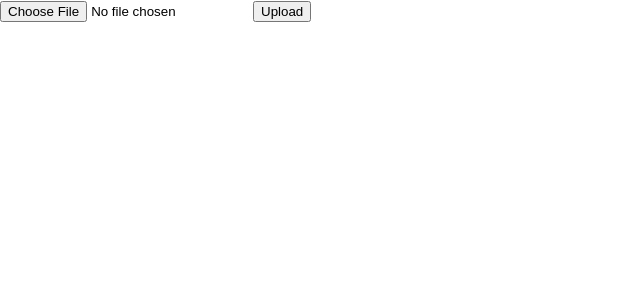
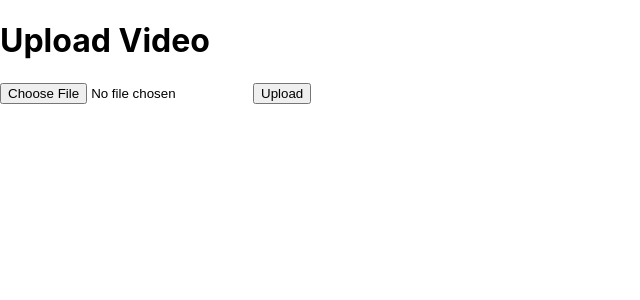
Before and after one commit to paulbridi/soundboard-frontend, a React (Create React App) app: page / in a window 1280 px wide. Shown: the top 300 px of the page, without its empty margins (0-640 px from the left). Built offline with nearby package versions, Linux system fonts and the light colour scheme.

Commit message:
Add post request to upload video to server, route for saved videos

```diff
--- a/package.json
+++ b/package.json
@@ -9,7 +9,8 @@
     "axios": "^1.3.4",
     "react": "^18.2.0",
     "react-dom": "^18.2.0",
-    "react-scripts": "5.0.1",
+    "react-player": "^2.12.0",
+    "react-scripts": "^2.1.3",
     "web-vitals": "^2.1.4"
   },
   "scripts": {
--- a/src/App.js
+++ b/src/App.js
@@ -1,39 +1,39 @@
 import React, { useState } from 'react';
-import axios from 'axios'
 
-function App() {
-  const [selectedFile, setSelectedFile] = useState(null);
-  const [response, setResponse] = useState('');
+function UploadVideo() {
+  const [video, setVideo] = useState(null);
+
+  const handleSubmit = (event) => {
+    event.preventDefault();
+    const formData = new FormData();
+    formData.append('file', video);
+
+    fetch('/video', {
+      method: 'POST',
+      body: formData,
+      mode: 'no-cors',
+      headers: {
+        'Access-Control-Allow-Origin': 'http://localhost:3000'
+      }
+    })
+      .then(response => response.json())
+      .then(data => console.log(data))
+      .catch(error => console.log(error));
+  };
 
   const handleFileChange = (event) => {
-    setSelectedFile(event.target.files[0]);
+    setVideo(event.target.files[0]);
   };
 
-
-  const handleUpload = () => {
-    const formData = new FormData();
-    formData.append('file', selectedFile);
-
-    axios.post('/video', formData, {
-      headers: {
-        'Content-Type': 'multipart/form-data'
-      }
-    })
-    .then(response => {
-      console.log(response.data); // Do something with the response data
-    })
-    .catch(error => {
-      console.error(error); // Handle any errors
-    });
-  };
-
-return (
+  return (
     <div>
-      <input type="file" onChange={handleFileChange} />
-      <button onClick={handleUpload}>Upload</button>
-      {response && <p>{response}</p>}
+      <h1>Upload Video</h1>
+      <form onSubmit={handleSubmit} encType="multipart/form-data">
+        <input type="file" name="video" onChange={handleFileChange} />
+        <button type="submit">Upload</button>
+      </form>
     </div>
   );
 }
 
-export default App;
+export default UploadVideo;
```
Also changed, not shown: 1 other file (tests, documents, lock files or other folders).
